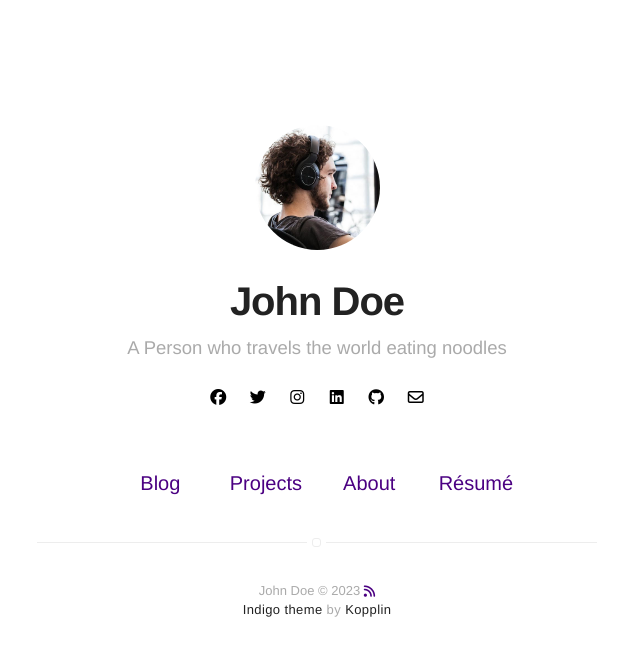
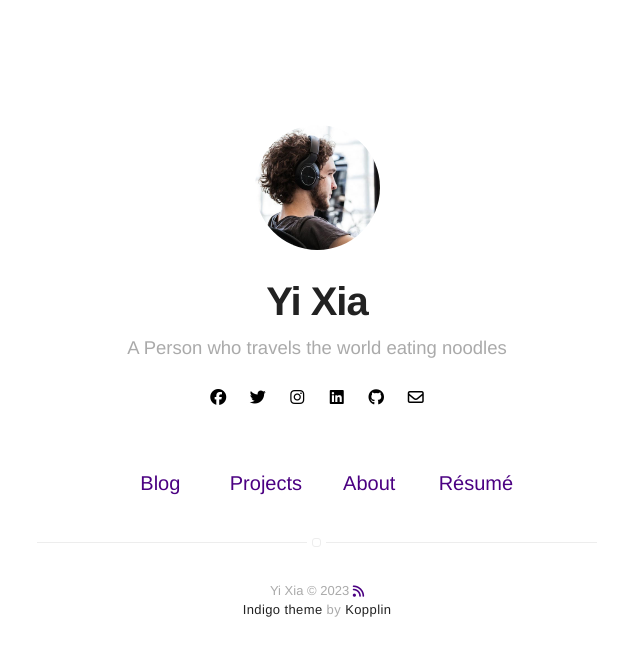
Before and after one commit to yi-xiaa/yi-xiaa.github.io, a Jekyll site: the page built from index.html, in a window 1280 px wide. Shown: the top 656 px of the page, without its empty margins (323-963 px from the left). Built offline with Jekyll 4.4.1, drawn with Linux system fonts in a browser that asks for light colours; nearby versions of some CDN libraries.

Commit message:
Update _config.yml

```diff
--- a/_config.yml
+++ b/_config.yml
@@ -1,5 +1,5 @@
 # main text of home
-title: John Doe
+title: Yi Xia
 bio: A Person who travels the world eating noodles
 
 # twitter summary info
```
